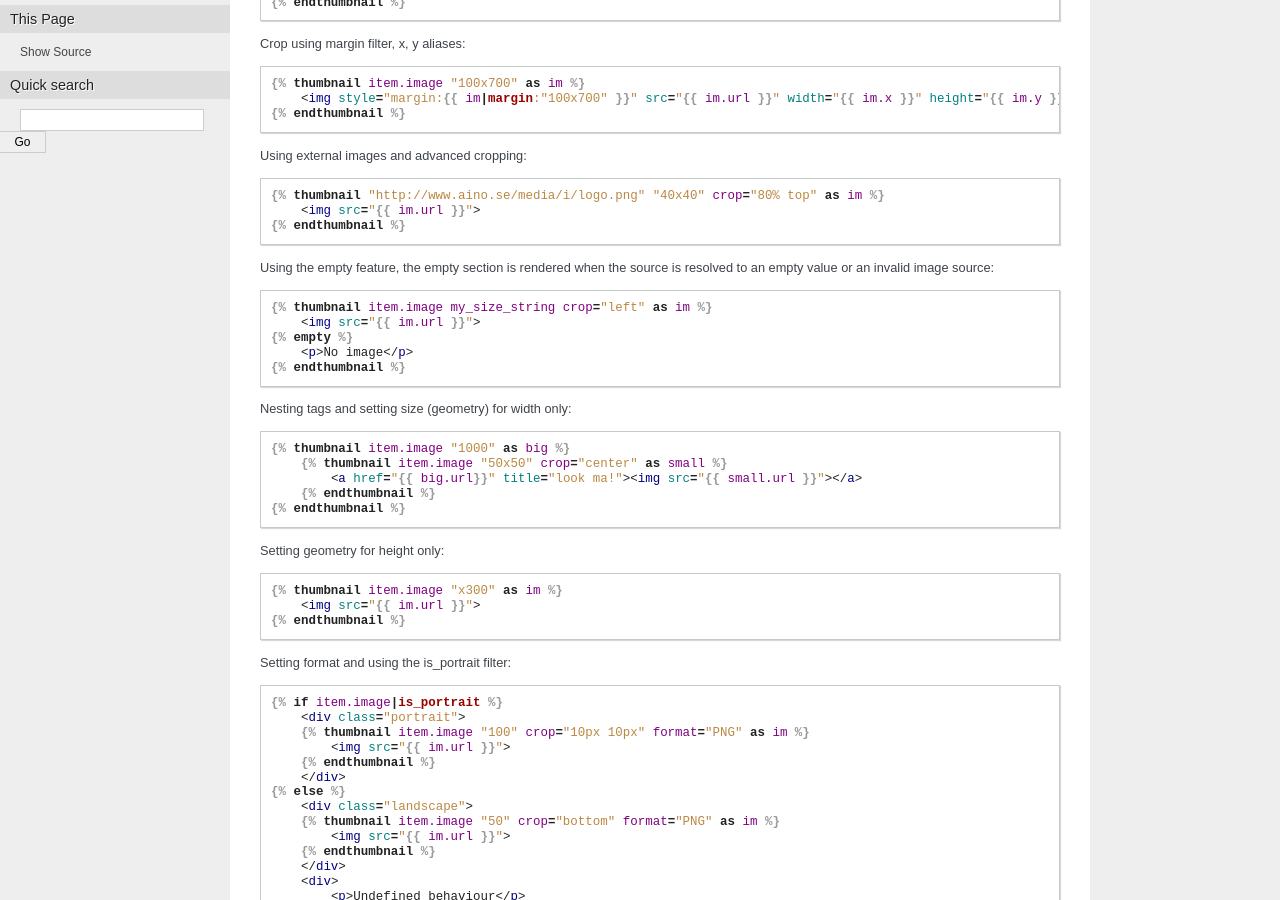
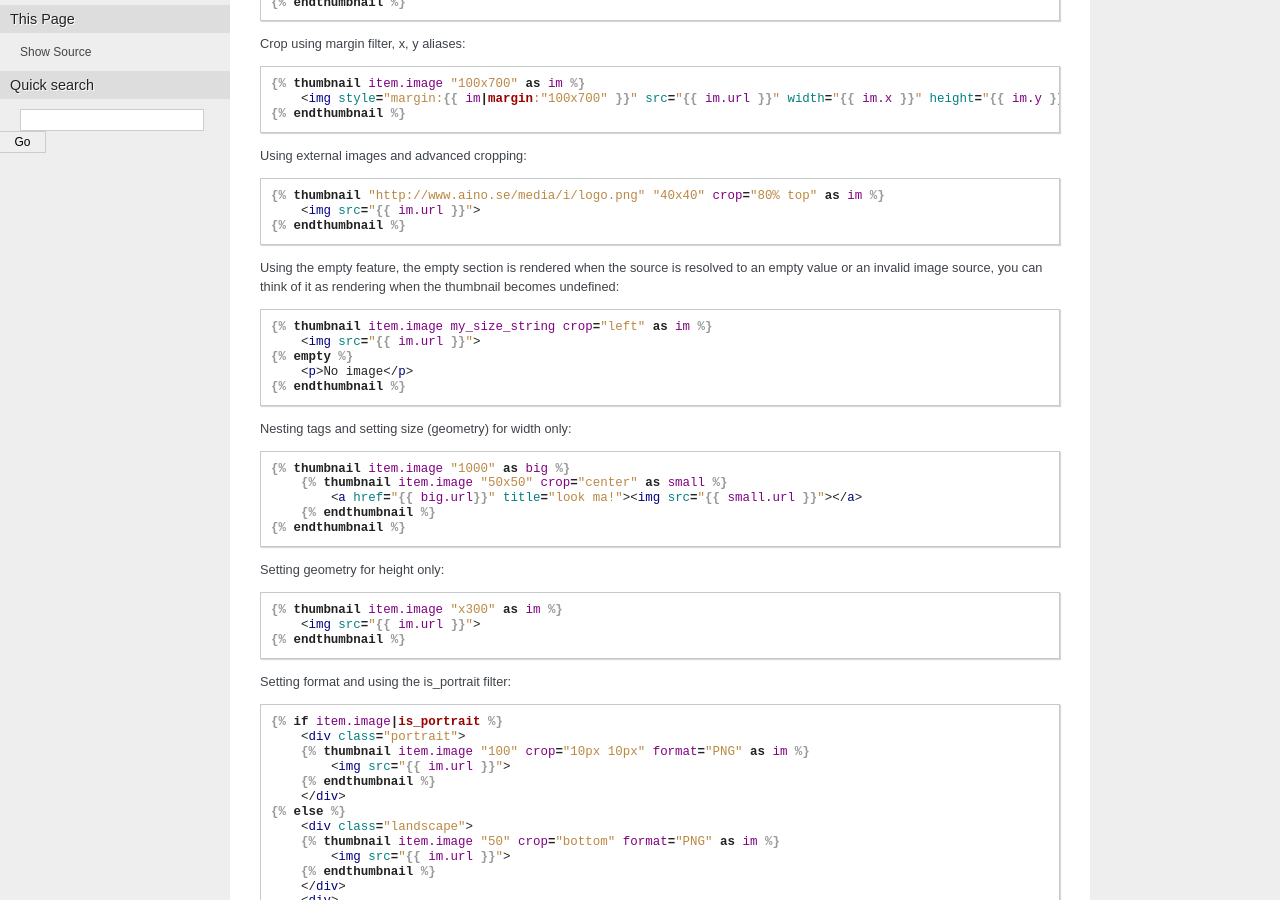
Before and after one commit to jazzband/sorl-thumbnail, a Sphinx documentation site: the page built from docs/examples.rst, in a window 1280 px wide and 900 px high, scrolled down 327 px. Built offline with Sphinx 7.4.7, drawn with Linux system fonts in a browser that asks for light colours.

Commit message:
small comment on empty

```diff
--- a/docs/examples.rst
+++ b/docs/examples.rst
@@ -31,7 +31,8 @@
     {% endthumbnail %}
 
 Using the empty feature, the empty section is rendered when the source is
-resolved to an empty value or an invalid image source::
+resolved to an empty value or an invalid image source, you can think of it as
+rendering when the thumbnail becomes undefined::
 
     {% thumbnail item.image my_size_string crop="left" as im %}
         <img src="{{ im.url }}">
```
